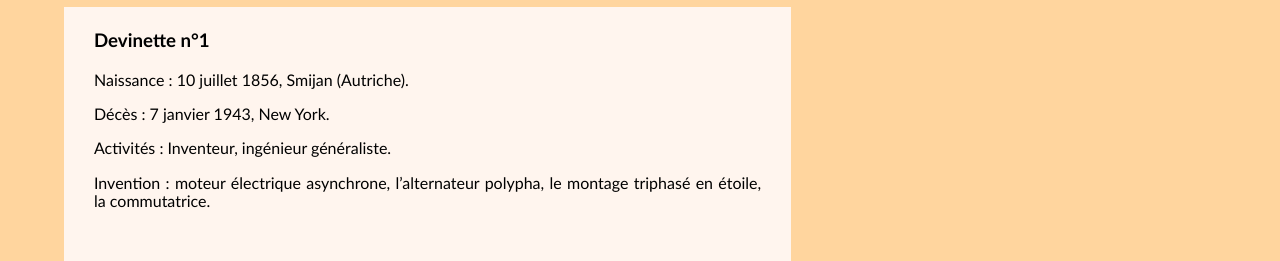
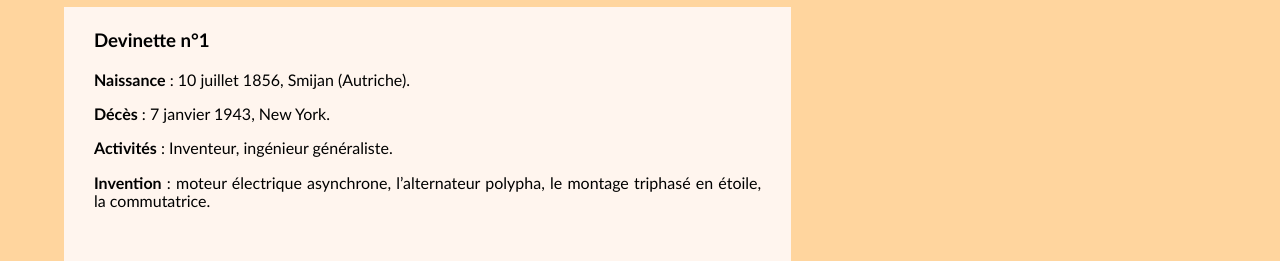
Before and after one commit to lth-elm/dev-web-first-project, a Vue app in the folder client/: page /physiquememo in a window 1280 px wide. Shown: the part 441-702 px from the top of the page. Built offline with nearby package versions, Linux system fonts and the light colour scheme; a web font is replaced by a local one.

Commit message:
text formatting

```diff
--- a/client/src/components/Texte1.vue
+++ b/client/src/components/Texte1.vue
@@ -1,10 +1,10 @@
 <template>
     <div class="txt1">
         <h3>Devinette n°1</h3>
-        <p>Naissance : 10 juillet 1856, Smijan (Autriche).</p>
-        <p>Décès : 7 janvier 1943, New York.</p>
-        <p>Activités : Inventeur, ingénieur généraliste.</p>
-        <p>Invention :  moteur électrique asynchrone, l’alternateur polypha,
+        <p><b>Naissance</b> : 10 juillet 1856, Smijan (Autriche).</p>
+        <p><b>Décès</b> : 7 janvier 1943, New York.</p>
+        <p><b>Activités</b> : Inventeur, ingénieur généraliste.</p>
+        <p><b>Invention</b> :  moteur électrique asynchrone, l’alternateur polypha,
                         le montage triphasé en étoile, la commutatrice.</p>
         <br>
         <p>Le 6 novembre 1915, la une du New York Times annonce les prochains lauréats du prix Nobel de physique.</p>
--- a/client/src/components/Texte2.vue
+++ b/client/src/components/Texte2.vue
@@ -1,10 +1,10 @@
 <template>
   <div>
     <h3>Devinette n°2</h3>
-      <p>Naissance : 30 avril 1777, Brunwick.</p>
-      <p>Décès : 23 février 1855, Göttingen.</p>
-      <p>Activités : Travaux en mathématiques et en physiques.</p>
-      <p>Prix : Médaille Copley, Prix Lalande, Ordre bavarois de Maximilien pour la science et l'art.</p>
+      <p><b>Naissance</b> : 30 avril 1777, Brunwick.</p>
+      <p><b>Décès</b> : 23 février 1855, Göttingen.</p>
+      <p><b>Activités</b> : Travaux en mathématiques et en physiques.</p>
+      <p><b>Prix</b> : Médaille Copley, Prix Lalande, Ordre bavarois de Maximilien pour la science et l'art.</p>
       <br>
       <p>1799 — (la) Demonstratio nova theorematis omnem functionem algebraicam rationalem integram
         unius variabilis in factores reales primi vel secundi gradus resolvi posse</p>
```
